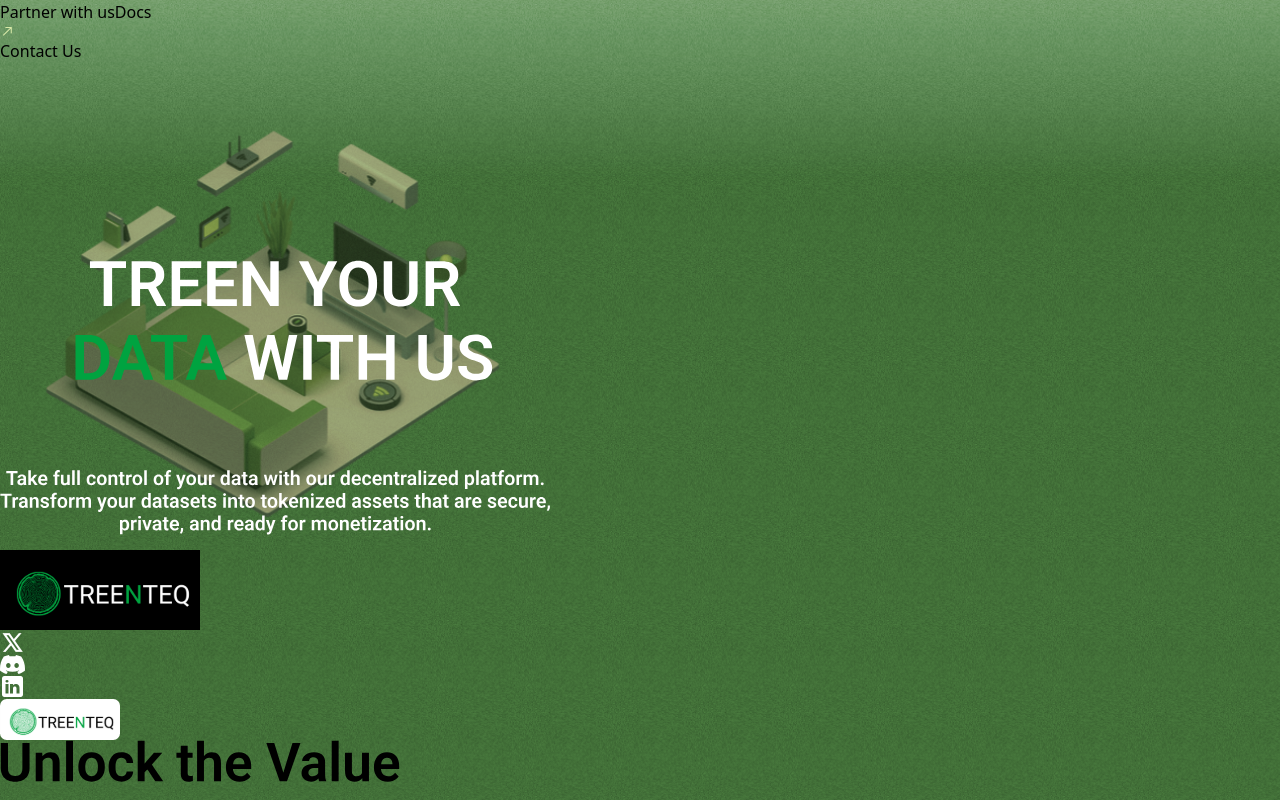
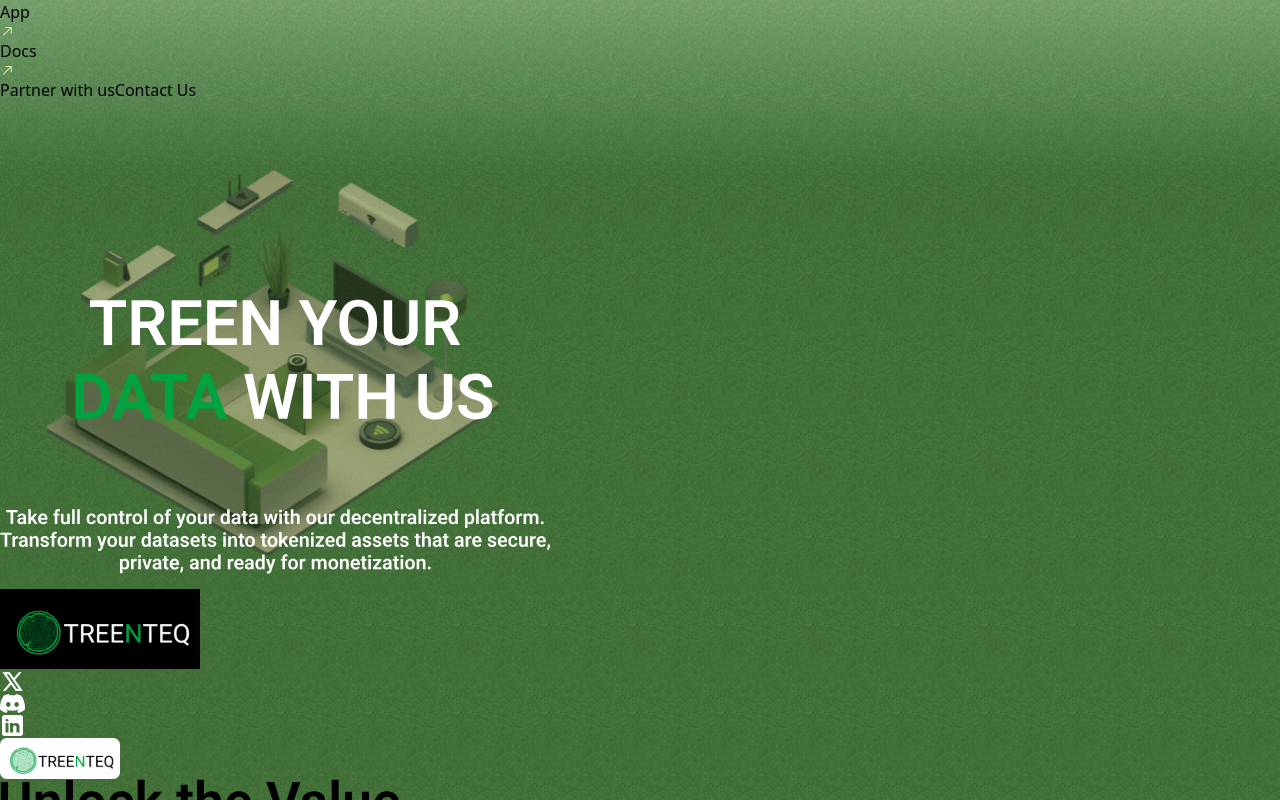
Before and after one commit to treenteq/web, a Next.js app: page / in a window 1280 px wide. Shown: the top 800 px of the page. Built offline with nearby package versions, Linux system fonts and the light colour scheme.

Commit message:
chore: add app link on the landing page

```diff
--- a/src/app/page.tsx
+++ b/src/app/page.tsx
@@ -54,12 +54,20 @@
                 <div className="flex justify-end items-center p-4">
                     <nav className="flex gap-4 lg:gap-10 text-white text-sm lg:text-base font-medium mr-4 lg:mr-14">
                         <a
-                            href="https://www.linkedin.com/company/treenteq/"
-                            className="hover:underline"
+                            href="https://app.treenteq.com"
                             target="_blank"
                             rel="noopener noreferrer"
+                            className="hover:underline flex text-[#D8E9A8] items-center gap-1"
                         >
-                            Partner with us
+                            App
+                            <span>
+                                <Image
+                                    src="/new-tab-icon.svg"
+                                    alt="New Tab"
+                                    width={15}
+                                    height={15}
+                                />
+                            </span>
                         </a>
                         <a
                             href="/LitePaper_treenteq.pdf"
@@ -76,6 +84,14 @@
                                     height={15}
                                 />
                             </span>
+                        </a>
+                        <a
+                            href="https://www.linkedin.com/company/treenteq/"
+                            className="hover:underline"
+                            target="_blank"
+                            rel="noopener noreferrer"
+                        >
+                            Partner with us
                         </a>
                         <a
                             href="https://forms.gle/1fbWksFmLCbcToiv8"
```
